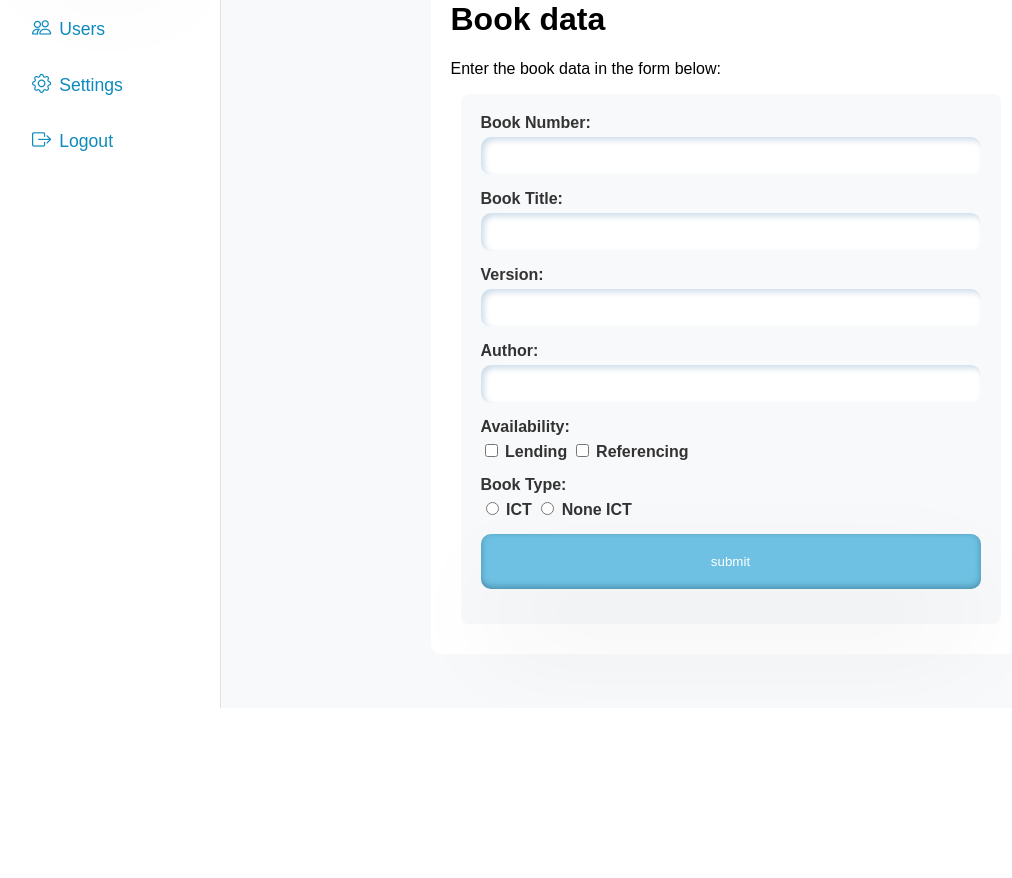
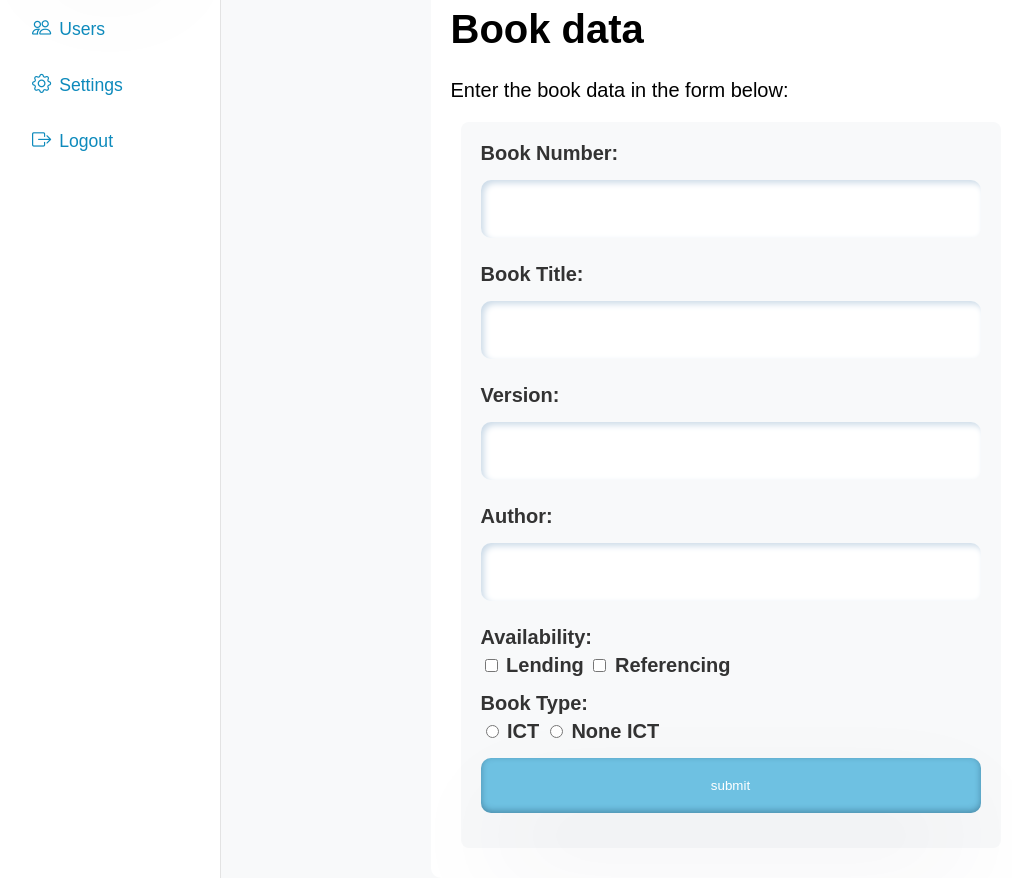
Before and after one commit to Dinithi1625403/Books-Management-System, a PHP site: page /addBook.html in a window 1280 px wide. Shown: the part 200-1078 px from the top of the page, without its empty margins (0-1012 px from the left). Before the commit the page ends 908 px from the top, so only its background shows below. Run offline with PHP 8.4, Linux system fonts and the light colour scheme.

Commit message:
styled addBook page

```diff
--- a/admin.css
+++ b/admin.css
@@ -221,7 +221,7 @@ tr:nth-child(even) {
 }
 
 .add-container{
-
+    font-size: 20px;
     border-radius: 10px;
     margin:auto;
     padding: 20px;
@@ -271,7 +271,7 @@ label {
 input[type="text"],
 input[type="number"]
 {
-    padding: 10px;
+    padding: 20px;
     border: none;
     border-radius: 10px;
     font-size: 16px;
@@ -279,7 +279,7 @@ input[type="number"]
     box-sizing: border-box;
     max-width: 100%;
     box-shadow: rgb(204, 219, 232) 3px 3px 6px 0px inset, rgba(255, 255, 255, 0.5) -3px -3px 6px 1px inset;
-
+    margin: 10px 0;
 }
 
 /* Responsive styles */
```
